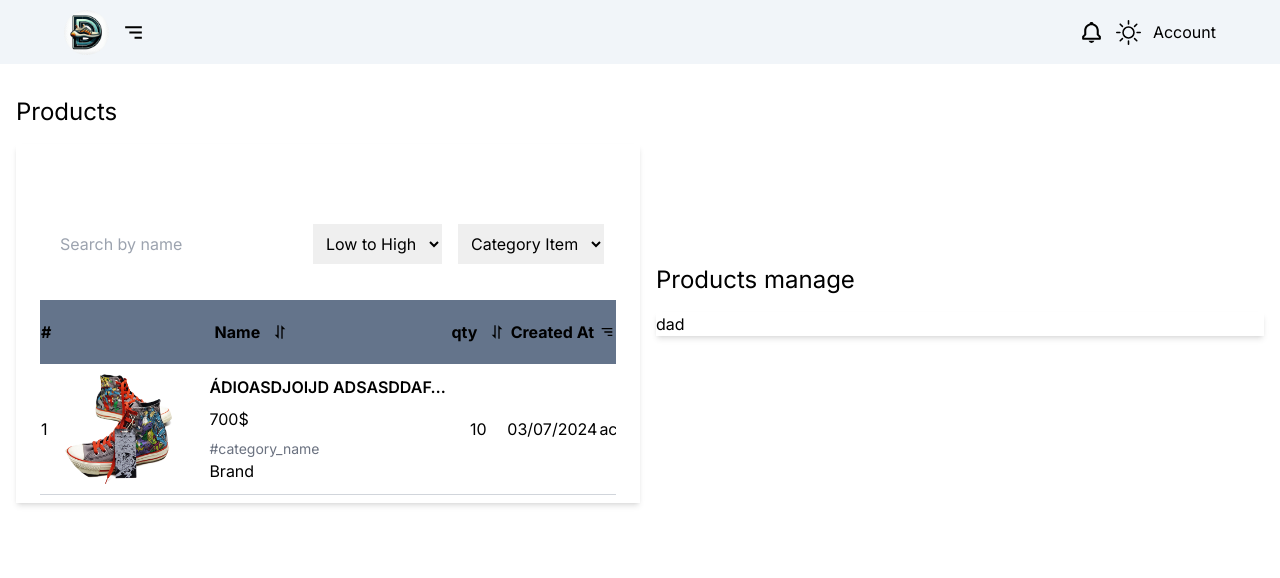
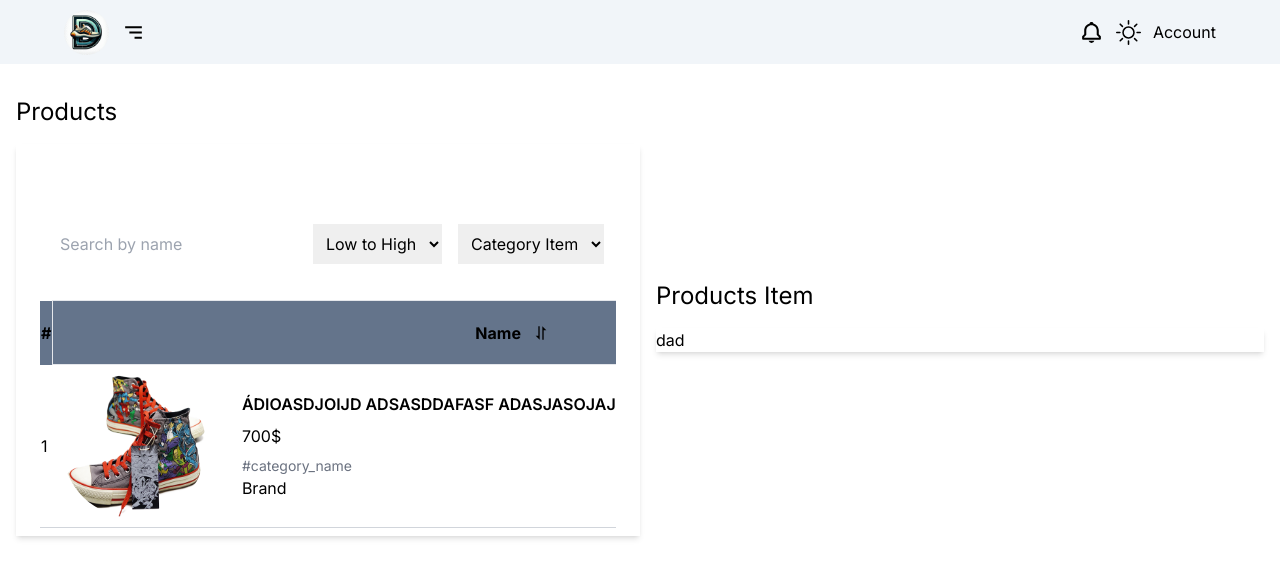
Before and after one commit to datanh98hp/templete-shoe-shop, a Next.js app: page /admin/products in a window 1280 px wide. Shown: the top 578 px of the page. Built offline with nearby package versions, Linux system fonts and the light colour scheme.

Commit message:
change theme config to admin-layout

```diff
--- /dev/null
+++ b/app/(admin)/admin/products/[id]/page.tsx
@@ -0,0 +1,10 @@
+import React from 'react'
+
+export default function ProductDetail() {
+  return (
+    <div className='flex gap-1 justify-center'>
+      <div className='md:w-1/3 h-50 border'>Product Image for slider</div>
+      <div className='md:w-1/3 h-50 border'>Product Detail information</div>
+    </div>
+  )
+}
--- a/app/(admin)/admin/products/page.tsx
+++ b/app/(admin)/admin/products/page.tsx
@@ -16,7 +16,7 @@ export default function page() {
                 </div>
 
                 <div className='md:w-1/2 w-full'>
-                    <h3 className='text-2xl my-4'>Products manage</h3>
+                    <h3 className='text-2xl my-4'>Products Item</h3>
                     <Card>
                         dad
                     </Card>
--- a/app/(admin)/layout.tsx
+++ b/app/(admin)/layout.tsx
@@ -1,6 +1,7 @@
 import AdminLayoutContent from "@/components/admin-components/common/AdminLayout";
 import { Metadata } from "next";
 import React from "react";
+import { ThemeProvider } from 'next-themes'
 export const metadata: Metadata = {
   title: "Admin",
   description: "Admin - Dat anh Shoe",
@@ -12,10 +13,13 @@ export default function AdminLayout({
 }) {
   return <>
     <AdminLayoutContent>
+      <ThemeProvider enableSystem={true} defaultTheme="system"
+        disableTransitionOnChange attribute="class">
       <div className="p-4">
         {children}
         {/* max each card content is w-60 */}
       </div>
+      </ThemeProvider>
     </AdminLayoutContent>
 
   </>;
--- a/components/admin-components/common/TableData.tsx
+++ b/components/admin-components/common/TableData.tsx
@@ -1,7 +1,9 @@
 "use client"
 import Image from 'next/image'
+import Link from 'next/link'
 import React from 'react'
 import { BiMenuAltRight, BiSort } from 'react-icons/bi'
+import { BsTrash } from 'react-icons/bs'
 
 export default function TableData({
     data,
@@ -43,12 +45,12 @@ export default function TableData({
 
                 </form>
             </div>
-            <div className='overflow-x-auto w-full'>
+            <div className=' overflow-auto w-full'>
                 <table className="w-full ">
                     <thead className='bg-slate-500 h-16'>
                         <tr className=''>
                             <th className='w-1 text-center'>#</th>
-                            <th className='md:w-40 w-20'>
+                            <th className='md:w-24 w-20 border'>
                                 <div className='flex items-center justify-center gap-3'>
                                     <span>Name</span>
                                     <button className=''>
@@ -56,7 +58,7 @@ export default function TableData({
                                     </button>
                                 </div>
                             </th>
-                            <th className='w-8 text-center'>
+                            <th className='md:w-12 w-8 text-center'>
                                 <div className='flex items-center justify-center gap-3' >
                                     <span>qty</span>
                                     <button className=''>
@@ -64,10 +66,8 @@ export default function TableData({
                                     </button>
                                 </div>
                             </th>
-                            <th className='w-8 text-center'>
-                                Created At
-                            </th>
-                            <th className=' w-12 text-center'>
+
+                            <th className='md:w-12 text-center'>
                                 <BiMenuAltRight />
                             </th>
                         </tr>
@@ -76,7 +76,7 @@ export default function TableData({
                         <tr className='border-b-[0.05rem] border-b-gray-300'>
                             <td>1</td>
                             <td className='md:w-fit w-fit flex items-center gap-3'>
-                                <div className="w-32 h-32 md:block hidden p-2">
+                                <div className="w-40 h-40 md:p-2 p-1">
                                     <Image
                                         className="rounded-full h-full w-full"
                                         src="/products/e-p1.png"
@@ -87,10 +87,11 @@ export default function TableData({
                                     />
                                 </div>
                                 <div className='text-left'>
-                                    <div className='ml-4'>
-                                        <p className='uppercase md:max-w-60 max-w-28 truncate font-semibold'>ádioasdjoijd adsasddafasf
-                                            adasjasojaj ạ asdwd fasfdaisf afj[akdp[askakd [p]]
-                                        </p>
+                                    <div className='md:ml-4 ml-0'>
+                                        <Link href="/admin/products/1" className='uppercase md:max-w-96 max-w-44 truncate font-semibold'>
+                                            ádioasdjoijd adsasddafasf
+                                            adasjasojaj ạ asdwd fasfdaisf afj[akdp[askakd [p]
+                                        </Link>
                                         <p className='mt-2 '>700$</p>
                                         <p className='mt-2 text-sm text-gray-500'>#category_name</p>
                                         <span>Brand</span>
@@ -100,9 +101,11 @@ export default function TableData({
                             </td>
 
                             <td className='text-center'>10</td>
-                            <td className='text-center'>03/07/2024</td>
+
                             <td className='text-center'>
-                                <button>action</button>
+                                <button>
+                                    <BsTrash />
+                                </button>
                             </td>
                         </tr>
 
```
